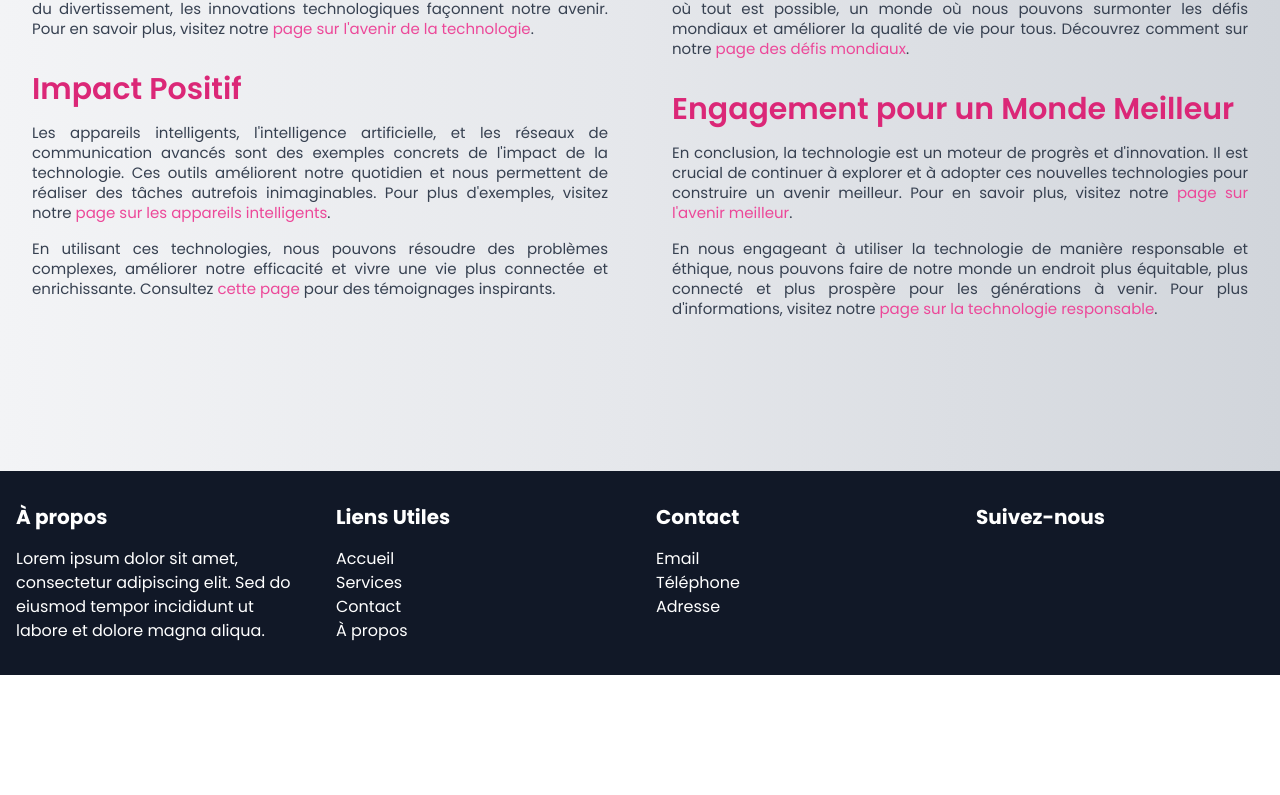
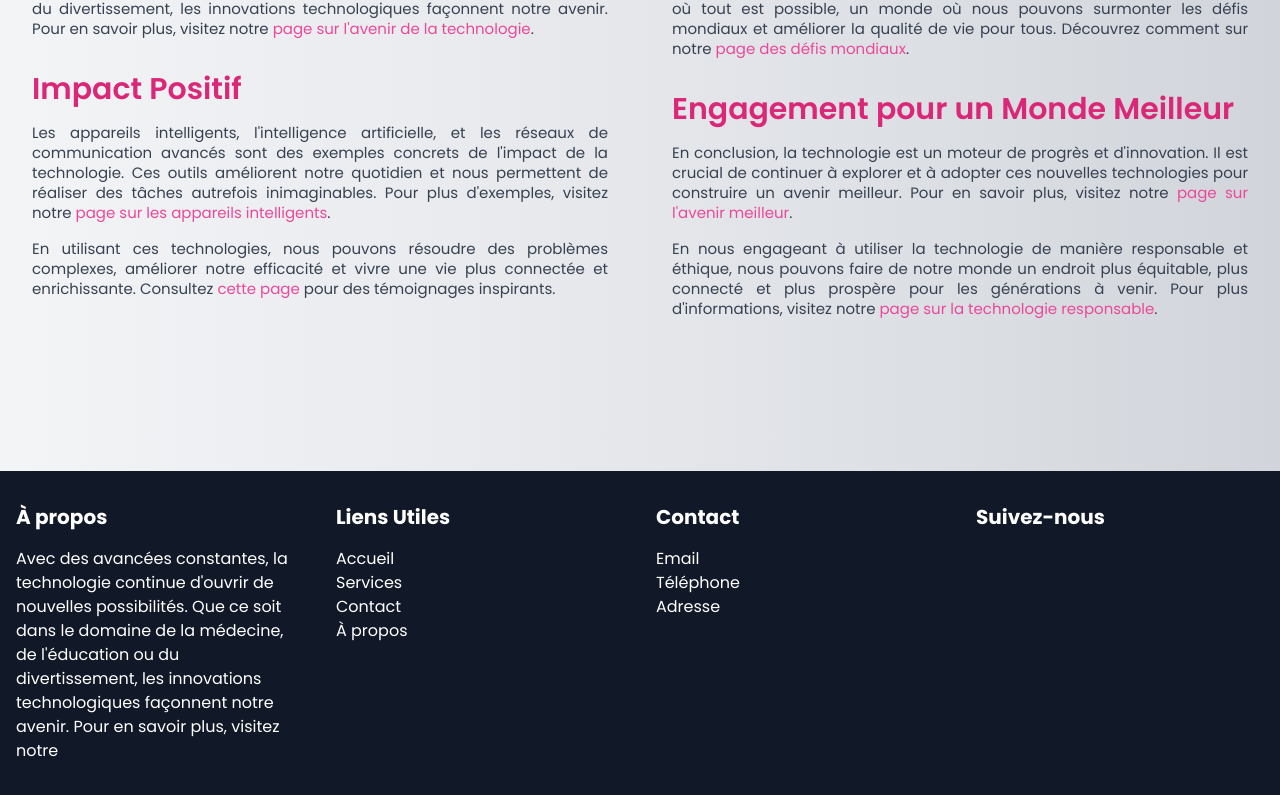
Before and after one commit to Paparapy/TechnoSitereact, a React (Vite) app: page /#/technology in a window 1280 px wide. Shown: the part 329-1124 px from the top of the page. Before the commit the page ends 1004 px from the top, so only its background shows below. Built offline with nearby package versions, Linux system fonts and the light colour scheme.

Commit message:
1er commit

```diff
--- a/src/Components/Footer/Footer.jsx
+++ b/src/Components/Footer/Footer.jsx
@@ -6,7 +6,11 @@ const Footer = () => (
     <div className="container grid grid-cols-1 gap-8 px-4 mx-auto sm:grid-cols-2 lg:grid-cols-4">
       <div>
         <h2 className="mb-4 text-xl font-bold">À propos</h2>
-        <p>Lorem ipsum dolor sit amet, consectetur adipiscing elit. Sed do eiusmod tempor incididunt ut labore et dolore magna aliqua.</p>
+        <p> Avec des avancées constantes, la technologie continue d'ouvrir de
+              nouvelles possibilités. Que ce soit dans le domaine de la
+              médecine, de l'éducation ou du divertissement, les innovations
+              technologiques façonnent notre avenir. Pour en savoir plus,
+              visitez notre</p>
       </div>
       <div>
         <h2 className="mb-4 text-xl font-bold">Liens Utiles</h2>
```
